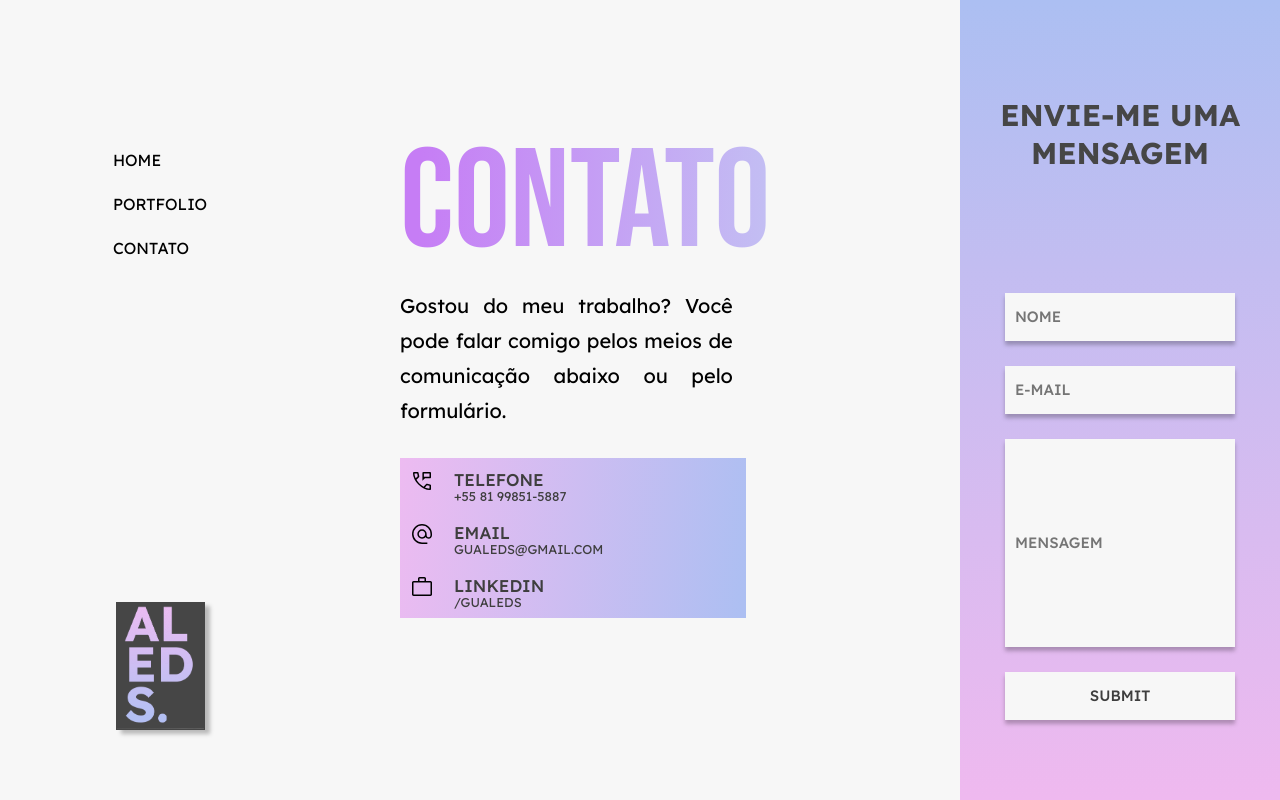
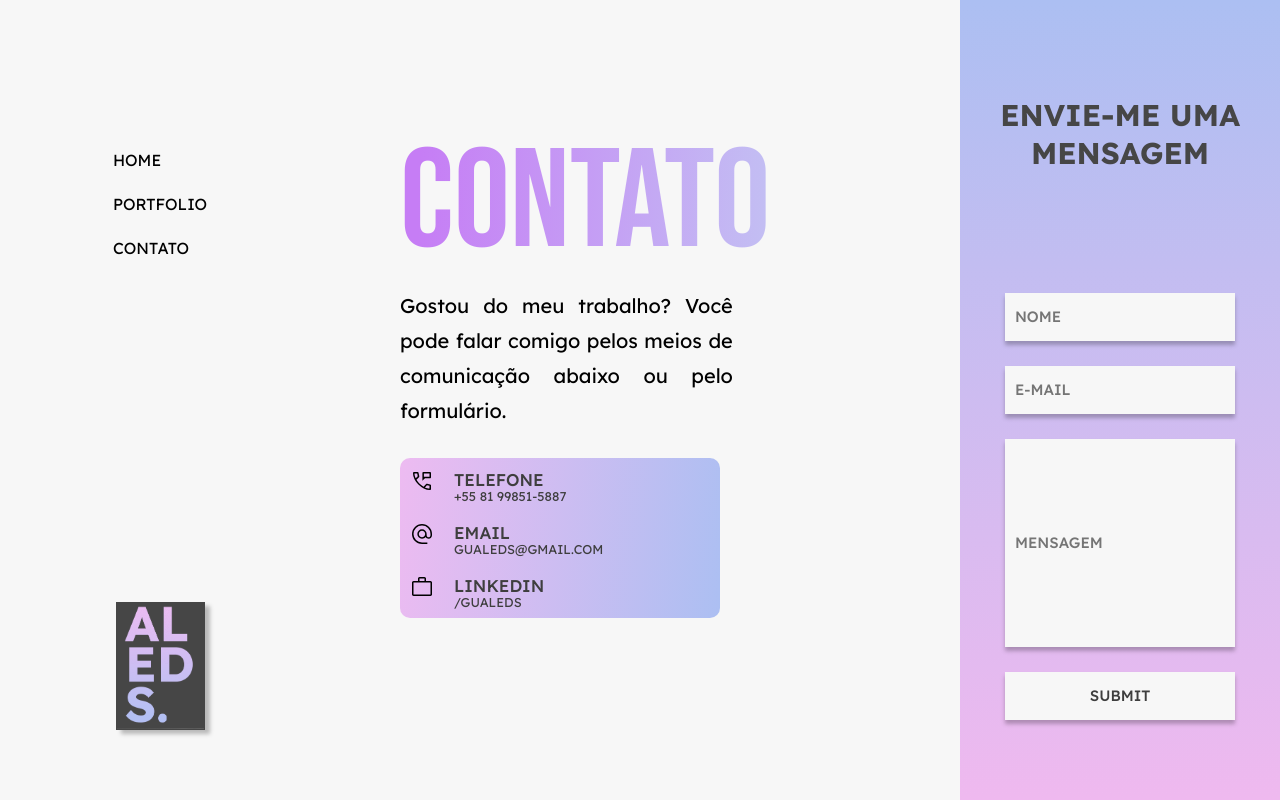
Before and after one commit to gustavoaleds/site-pessoal-react, a React (Vite) app: page /contato in a window 1280 px wide. Built offline with nearby package versions, Linux system fonts and the light colour scheme.

Commit message:
atulizando card de contatos

```diff
--- a/src/components/Contato/Contato.css
+++ b/src/components/Contato/Contato.css
@@ -31,11 +31,12 @@
 
 .contactCard{
   background: linear-gradient(97.55deg, #EDBBF1 0%, #ACBFF2 100%);
-  width: 27vw;
+  width: 25vw;
   height: 20vh;
   display: flex;
   justify-content: center;
   flex-direction: column;
+  border-radius: 10px;
 }
 
 .contactForm{
```
